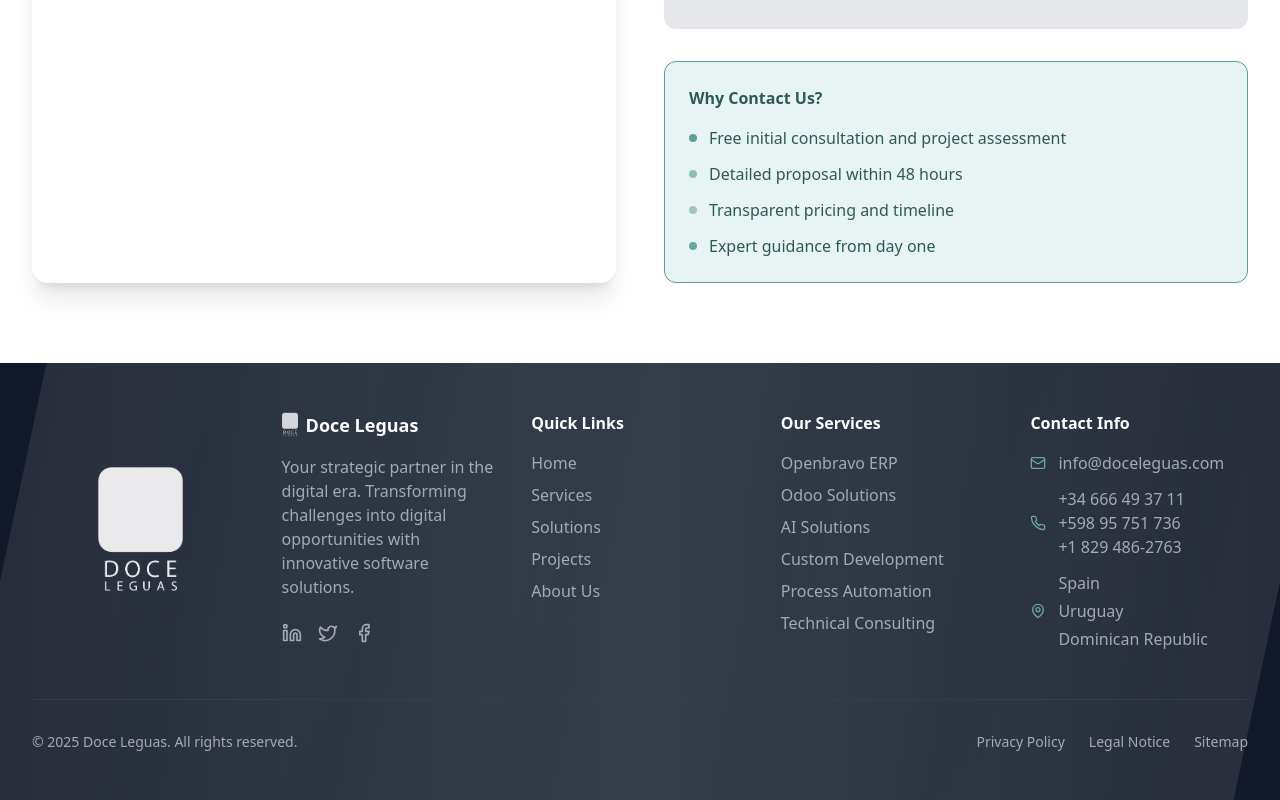
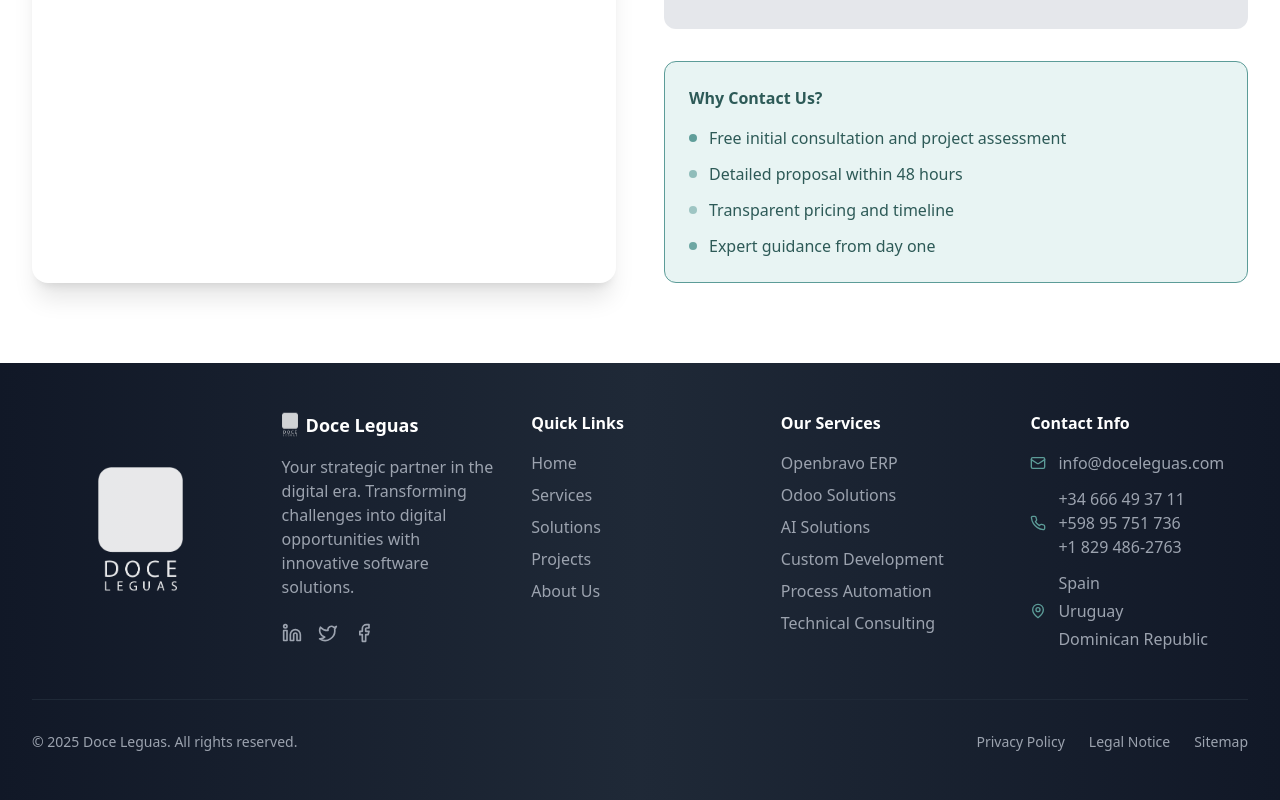
Before and after one commit to rafaelcuba81/doceleguas-web, a React (Vite) app: page /contact in a window 1280 px wide. Shown: the part 1180-1980 px from the top of the page. Built offline with nearby package versions, Linux system fonts and the light colour scheme.

Commit message:
Remove animated background effect from footer

```diff
--- a/src/components/Footer.tsx
+++ b/src/components/Footer.tsx
@@ -8,14 +8,6 @@
 
   return (
     <footer className="bg-gradient-to-r from-gray-900 via-gray-800 to-gray-900 text-white relative overflow-hidden">
-      {/* Animated background elements */}
-      <div className="absolute inset-0 opacity-5">
-        <div className="absolute top-0 left-0 w-full h-full bg-gradient-to-r from-transparent via-white to-transparent transform -skew-x-12 animate-shimmer"></div>
-      </div>
-      {/* Animated background elements */}
-      <div className="absolute inset-0 opacity-5">
-        <div className="absolute top-0 left-0 w-full h-full bg-gradient-to-r from-transparent via-white to-transparent transform -skew-x-12 animate-shimmer"></div>
-      </div>
       <div className="max-w-7xl mx-auto px-4 sm:px-6 lg:px-8 py-12">
         <div className="grid grid-cols-1 md:grid-cols-2 lg:grid-cols-5 gap-8">
           {/* Large Logo Column */}
```
